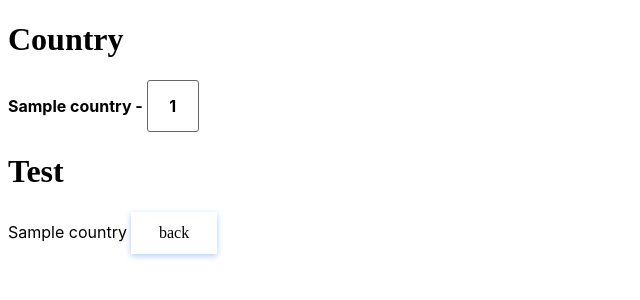
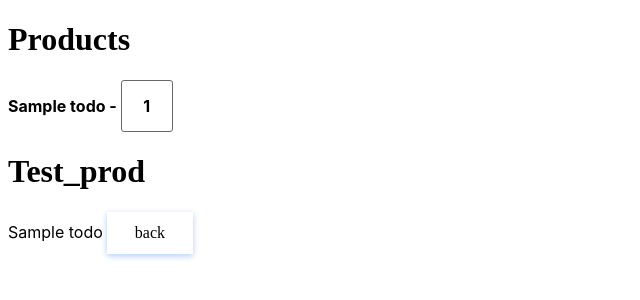
Before and after one commit to randomniht/all_homework, a Flask app: template py/55/templates/country.html in a window 1280 px wide. Shown: the top 300 px of the page, without its empty margins (0-640 px from the left). Run offline with Flask 3, Linux system fonts and the light colour scheme; the template is opened without the code that fills it: most values are stand-ins (such as "Sample title", 1, 10 or a date in 2020).

Commit message:
product_add

```diff
--- a/py/55/app.py
+++ b/py/55/app.py
@@ -5,8 +5,10 @@ app = Flask(__name__)
 buy = ['cheese','watermelon','cherry']
 
 todo = [
-    {'id': 1,'name':'Погулять','status':'не сделано'},
-    {'id': 2,'name': 'Поспать', 'status': 'сделано'}
+    {'id': 1,'name':'Apple','status':'100'},
+    {'id': 2,'name': 'Watermelon', 'status': '64'},
+    {'id': 3, 'name': 'Cheese', 'status': '100'},
+
 ]
 
 country = [
@@ -28,12 +30,12 @@ def about():
     return render_template('about.html')
 
 
-@app.route('/country')
+@app.route('/prod')
 def country_pages():
-    return render_template('country.html', country=todo)
+    return render_template('country.html', todo=todo)
 
 
-@app.route('/country/<int:country_index>')
+@app.route('/prod/<int:country_index>')
 def single_country_pages(country_index):
     single_contry = todo[country_index]
     return render_template('contry_detail.html', single_contry = single_contry)
--- a/py/55/templates/contry_detail.html
+++ b/py/55/templates/contry_detail.html
@@ -11,10 +11,10 @@
     <h1>name</h1>
     <p> {{single_contry.name}}</p>
 
-    <h1>status</h1>
+    <h1>price</h1>
     <p>{{single_contry.status}}</p>
 
 <a href='/' class="button">back</a>
-<a href='/country' class="button">country</a>
+<a href='/prod' class="button">Products</a>
 </body>
 </html>
--- a/py/55/templates/country.html
+++ b/py/55/templates/country.html
@@ -6,16 +6,16 @@
     <link rel="stylesheet" href="../static/css/main_index.css">
 </head>
 <body>
-<h1>Country</h1>
+<h1>Products</h1>
 
-{% for all in country %}
-<h1 class="jst-text"> {{all.name}} - <a class="countries_id" href="/country/{{all.id - 1}}"> {{all.id}}</a> </h1>
+{% for all in todo %}
+<h1 class="jst-text"> {{all.name}} - <a class="countries_id" href="/prod/{{all.id - 1}}"> {{all.id}}</a> </h1>
 
 {% endfor %}
-<h1>Test</h1>
+<h1>Test_prod</h1>
 
-{% for all in country %}
-<a class="jst-text" href="/country/{{loop.index0}}"> {{all.name}}</a>
+{% for all in todo %}
+<a class="jst-text" href="/prod/{{loop.index0}}"> {{all.name}}</a>
 
 {% endfor %}
 
```
Also changed, not shown: py/55/templates/index.html (+2 -13 lines).
